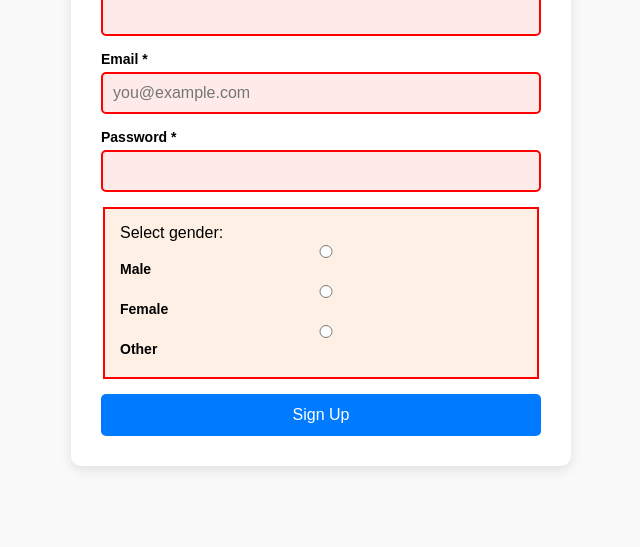
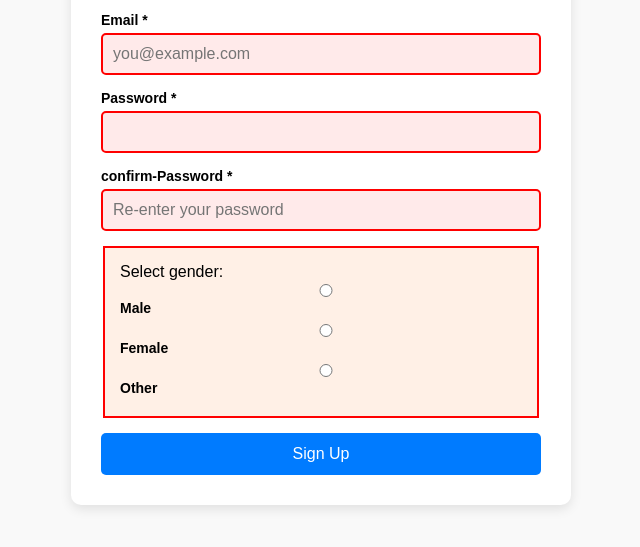
Before and after one commit to sainihusan/signup-form, a plain HTML site: page index.html in a window 1280 px wide. Shown: the part 229-776 px from the top of the page, without its empty margins (319-959 px from the left). Drawn offline with Linux system fonts and the light colour scheme.

Commit message:
Update index.html

```diff
--- a/index.html
+++ b/index.html
@@ -26,6 +26,11 @@
         <input type="password" id="password" name="password" required minlength="6" />
       </div>
 
+      <div>
+        <label for="password">confirm-Password *</label>
+        <input type="password" id="password" name="password" required minlength="6" placeholder="Re-enter your password"/>
+      </div>
+
 
 
 
```
